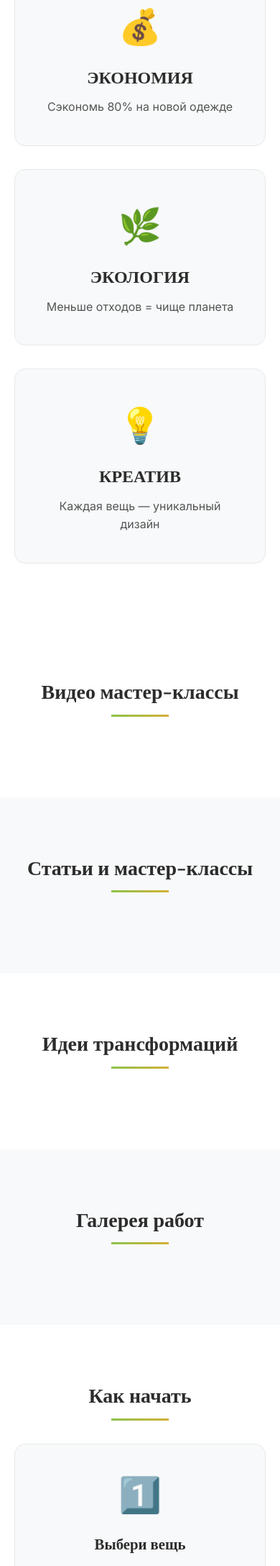
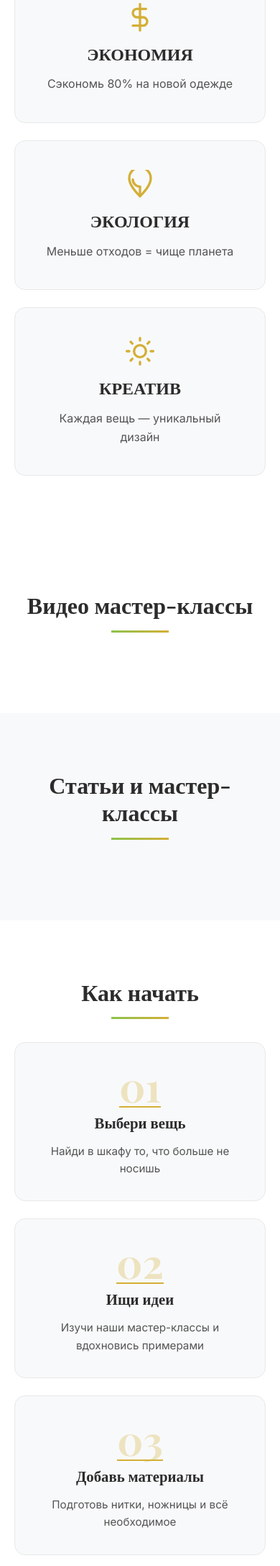
Before and after one commit to xwori/recloth-web, a Node server app: page / in a window 390 px wide. Shown: the part 1074-3250 px from the top of the page at 72% size. Run offline with Node 20, Linux system fonts and the light colour scheme; data that the repository does not hold is empty.

Commit message:
Refactor UI to be minimalist and mobile-responsive
- Removed /api/ideas and /api/gallery backend routes
- Removed Ideas and Gallery sections and navigation from index.ejs
- Replaced emojis with minimalist SVG icons in gold (#D4AF37)
- Redesigned steps section for a sophisticated look
- Added mobile responsiveness styles
- Maintained AI Chat functionality untouched

Co-authored-by: xwori <279072027+xwori@users.noreply.github.com>

```diff
--- a/public/style.css
+++ b/public/style.css
@@ -380,8 +380,10 @@ h3 {
 }
 
 .about-card-icon {
-    font-size: 3rem;
     margin-bottom: 1rem;
+    display: flex;
+    justify-content: center;
+    align-items: center;
 }
 
 .about-card-title {
@@ -806,8 +808,14 @@ h3 {
 }
 
 .howto-number {
-    font-size: 3rem;
-    margin-bottom: 1rem;
+    font-size: 3.5rem;
+    font-family: 'Playfair Display', serif;
+    color: rgba(212, 175, 55, 0.3);
+    font-weight: 700;
+    margin-bottom: 0.5rem;
+    line-height: 1;
+    display: inline-block;
+    border-bottom: 2px solid #D4AF37;
 }
 
 .howto-title {
@@ -1195,3 +1203,39 @@ h3 {
 .mt-2 { margin-top: 2rem; }
 .mb-1 { margin-bottom: 1rem; }
 .mb-2 { margin-bottom: 2rem; }
+
+
+/* Additional Mobile Responsiveness */
+@media (max-width: 768px) {
+    .about-cards {
+        display: flex;
+        flex-direction: column;
+        gap: 1.5rem;
+    }
+    .howto-steps {
+        display: flex;
+        flex-direction: column;
+        gap: 1.5rem;
+    }
+    .container {
+        padding-left: 1rem;
+        padding-right: 1rem;
+        width: 100%;
+        overflow-x: hidden;
+    }
+    body {
+        overflow-x: hidden;
+    }
+    .hero-title {
+        font-size: 2.5rem;
+    }
+    .hero-subtitle {
+        font-size: 1.2rem;
+    }
+    .section-title {
+        font-size: 2rem;
+    }
+    .about-card, .howto-step {
+        width: 100%;
+    }
+}
--- a/server.js
+++ b/server.js
@@ -99,68 +99,7 @@ app.get('/api/articles/:slug', async (req, res) => {
     }
 });
 
-// Получить все идеи трансформаций
-app.get('/api/ideas', async (req, res) => {
-    try {
-        const ideasResult = await pool.query(`
-            SELECT * FROM ideas
-            WHERE is_active = true
-            ORDER BY created_at DESC
-        `);
 
-        const ideas = [];
-        for (const idea of ideasResult.rows) {
-            // Получаем материалы для идеи
-            const materialsResult = await pool.query(`
-                SELECT m.name, im.quantity
-                FROM idea_materials im
-                JOIN materials m ON im.material_id = m.id
-                WHERE im.idea_id = $1
-            `, [idea.id]);
-
-            // Получаем шаги для идеи
-            const stepsResult = await pool.query(`
-                SELECT step_number, description, image_url
-                FROM idea_steps
-                WHERE idea_id = $1
-                ORDER BY step_number
-            `, [idea.id]);
-
-            ideas.push({
-                ...idea,
-                materials: materialsResult.rows,
-                steps: stepsResult.rows
-            });
-        }
-
-        res.json(ideas);
-    } catch (err) {
-        console.error('Ошибка загрузки идей:', err);
-        res.status(500).json({ error: 'Ошибка сервера' });
-    }
-});
-
-// Получить галерею работ
-app.get('/api/gallery', async (req, res) => {
-    try {
-        const result = await pool.query(`
-            SELECT gw.id, gw.title, gw.description, gw.image_url,
-                   gw.likes_count, gw.created_at,
-                   u.name as author_name, u.instagram, u.telegram,
-                   c.name as category_name, c.slug as category_slug
-            FROM gallery_works gw
-            LEFT JOIN users u ON gw.user_id = u.id
-            LEFT JOIN categories c ON gw.category_id = c.id
-            WHERE gw.is_approved = true
-            ORDER BY gw.created_at DESC
-            LIMIT 50
-        `);
-        res.json(result.rows);
-    } catch (err) {
-        console.error('Ошибка загрузки галереи:', err);
-        res.status(500).json({ error: 'Ошибка сервера' });
-    }
-});
 
 // Получить категории
 app.get('/api/categories', async (req, res) => {
@@ -202,61 +141,7 @@ app.get('/article', (req, res) => {
     res.render('article'); // Это заставит сервер искать файл views/article.ejs
 });
 
-// Отправить работу в галерею (с загрузкой фото)
-app.post('/api/gallery', upload.single('photo'), async (req, res) => {
-    try {
-        const { name, email, description } = req.body;
-        const imageUrl = req.file ? `/uploads/${req.file.filename}` : null;
 
-        if (!imageUrl) {
-            return res.status(400).json({ error: 'Фото обязательно' });
-        }
-
-        // Находим или создаём пользователя
-        let userResult = await pool.query(
-            'SELECT id FROM users WHERE email = $1',
-            [email]
-        );
-
-        let userId;
-        if (userResult.rows.length === 0) {
-            const newUser = await pool.query(
-                'INSERT INTO users (name, email, is_active) VALUES ($1, $2, true) RETURNING id',
-                [name, email]
-            );
-            userId = newUser.rows[0].id;
-        } else {
-            userId = userResult.rows[0].id;
-        }
-
-        // Добавляем работу в галерею (is_approved = false, нужна модерация)
-        await pool.query(
-            `INSERT INTO gallery_works (user_id, title, description, image_url, is_approved, created_at)
-             VALUES ($1, $2, $3, $4, $5, NOW())`,
-            [userId, name, description, imageUrl, false]
-        );
-
-        res.json({ success: true, message: 'Работа отправлена на модерацию' });
-    } catch (err) {
-        console.error('Ошибка отправки работы:', err);
-        res.status(500).json({ error: 'Ошибка сервера' });
-    }
-});
-
-// Лайк для работы в галерее
-app.post('/api/gallery/:id/like', async (req, res) => {
-    try {
-        const { id } = req.params;
-        await pool.query(
-            'UPDATE gallery_works SET likes_count = likes_count + 1 WHERE id = $1',
-            [id]
-        );
-        res.json({ success: true });
-    } catch (err) {
-        console.error('Ошибка лайка:', err);
-        res.status(500).json({ error: 'Ошибка сервера' });
-    }
-});
 
 // Если кто-то все же перейдет по старой ссылке index.html,
 // сервер просто перенаправит его на главную
--- a/views/index.ejs
+++ b/views/index.ejs
@@ -26,10 +26,8 @@
                         <a href="#about" class="nav-link">О проекте</a>
                         <a href="#articles" class="nav-link">Статьи</a>
                         <a href="#video-lessons" class="nav-link">Видео</a>
-                        <a href="#ideas" class="nav-link">Идеи</a>
-			<a href="/ai-advisor" class="nav-link" style="color: #D4AF37; font-weight: bold;">AI-Советник</a>
+                        <a href="/ai-advisor" class="nav-link" style="color: #D4AF37; font-weight: bold;">AI-Советник</a>
                         <a href="/quizzes" class="nav-link">Опросы</a>
-                        <a href="#gallery" class="nav-link">Галерея</a>
                         <a href="#contacts" class="nav-link">Контакты</a>
                     </div>
                 </nav>
@@ -47,7 +45,6 @@
                 <h1 class="hero-title">Recloth: Дыши новой жизнью в старую одежду!</h1>
                 <h2 class="hero-subtitle">Обнови, добавь, создай уникальное. Эко-мода своими руками.</h2>
                 <div class="hero-buttons">
-                    <a href="#ideas" class="btn btn-primary">Смотреть идеи</a>
                     <a href="#video-lessons" class="btn btn-secondary">Смотреть видео</a>
                 </div>
             </div>
@@ -64,17 +61,23 @@
                 </p>
                 <div class="about-cards">
                     <div class="about-card fade-in">
-                        <div class="about-card-icon">💰</div>
+                        <div class="about-card-icon">
+                            <svg xmlns="http://www.w3.org/2000/svg" width="40" height="40" viewBox="0 0 24 24" fill="none" stroke="#D4AF37" stroke-width="2" stroke-linecap="round" stroke-linejoin="round"><line x1="12" y1="1" x2="12" y2="23"></line><path d="M17 5H9.5a3.5 3.5 0 0 0 0 7h5a3.5 3.5 0 0 1 0 7H6"></path></svg>
+                        </div>
                         <h3 class="about-card-title">ЭКОНОМИЯ</h3>
                         <p class="about-card-text">Сэкономь 80% на новой одежде</p>
                     </div>
                     <div class="about-card fade-in">
-                        <div class="about-card-icon">🌿</div>
+                        <div class="about-card-icon">
+                            <svg xmlns="http://www.w3.org/2000/svg" width="40" height="40" viewBox="0 0 24 24" fill="none" stroke="#D4AF37" stroke-width="2" stroke-linecap="round" stroke-linejoin="round"><path d="M12 22c4.97-4.97 9-10.26 9-15a9 9 0 0 0-18 0c0 4.74 4.03 10.03 9 15z"></path><path d="M12 22v-8"></path><path d="M12 14C8.69 14 6 11.31 6 8"></path></svg>
+                        </div>
                         <h3 class="about-card-title">ЭКОЛОГИЯ</h3>
                         <p class="about-card-text">Меньше отходов = чище планета</p>
                     </div>
                     <div class="about-card fade-in">
-                        <div class="about-card-icon">💡</div>
+                        <div class="about-card-icon">
+                            <svg xmlns="http://www.w3.org/2000/svg" width="40" height="40" viewBox="0 0 24 24" fill="none" stroke="#D4AF37" stroke-width="2" stroke-linecap="round" stroke-linejoin="round"><circle cx="12" cy="12" r="5"></circle><line x1="12" y1="1" x2="12" y2="3"></line><line x1="12" y1="21" x2="12" y2="23"></line><line x1="4.22" y1="4.22" x2="5.64" y2="5.64"></line><line x1="18.36" y1="18.36" x2="19.78" y2="19.78"></line><line x1="1" y1="12" x2="3" y2="12"></line><line x1="21" y1="12" x2="23" y2="12"></line><line x1="4.22" y1="19.78" x2="5.64" y2="18.36"></line><line x1="18.36" y1="5.64" x2="19.78" y2="4.22"></line></svg>
+                        </div>
                         <h3 class="about-card-title">КРЕАТИВ</h3>
                         <p class="about-card-text">Каждая вещь — уникальный дизайн</p>
                     </div>
@@ -97,70 +100,31 @@
         </div>
     </section>
 
-    <section class="ideas" id="ideas">
-        <div class="container">
-            <h2 class="section-title">Идеи трансформаций</h2>
-            <div class="ideas-grid" id="ideasGrid"></div>
-        </div>
-    </section>
-
-    <section class="gallery" id="gallery">
-        <div class="container">
-            <h2 class="section-title">Галерея работ</h2>
-            <div class="gallery-grid" id="galleryGrid"></div>
-        </div>
-    </section>
-
     <section class="howto" id="howto">
         <div class="container">
             <h2 class="section-title">Как начать</h2>
             <div class="howto-steps">
                 <div class="howto-step fade-in">
-                    <div class="howto-number">1️⃣</div>
+                    <div class="howto-number">01</div>
                     <h3 class="howto-title">Выбери вещь</h3>
                     <p class="howto-text">Найди в шкафу то, что больше не носишь</p>
                 </div>
                 <div class="howto-step fade-in">
-                    <div class="howto-number">2️⃣</div>
+                    <div class="howto-number">02</div>
                     <h3 class="howto-title">Ищи идеи</h3>
                     <p class="howto-text">Изучи наши мастер-классы и вдохновись примерами</p>
                 </div>
                 <div class="howto-step fade-in">
-                    <div class="howto-number">3️⃣</div>
+                    <div class="howto-number">03</div>
                     <h3 class="howto-title">Добавь материалы</h3>
                     <p class="howto-text">Подготовь нитки, ножницы и всё необходимое</p>
                 </div>
                 <div class="howto-step fade-in">
-                    <div class="howto-number">4️⃣</div>
+                    <div class="howto-number">04</div>
                     <h3 class="howto-title">Поделись #recloth</h3>
                     <p class="howto-text">Покажи результат в нашей галерее</p>
                 </div>
             </div>
-        </div>
-    </section>
-
-    <section class="form-section" id="form">
-        <div class="container">
-            <h2 class="section-title">Хочешь в галерею? Покажи результат!</h2>
-            <form class="contact-form" id="contactForm" action="/api/gallery" method="POST" enctype="multipart/form-data">
-                <div class="form-group">
-                    <label for="name">Имя</label>
-                    <input type="text" id="name" name="name" required>
-                </div>
-                <div class="form-group">
-                    <label for="email">Email</label>
-                    <input type="email" id="email" name="email" required>
-                </div>
-                <div class="form-group">
-                    <label for="photo">Фото работы</label>
-                    <input type="file" id="photo" name="photo" accept="image/*" required>
-                </div>
-                <div class="form-group">
-                    <label for="description">Описание</label>
-                    <textarea id="description" name="description" rows="5" required></textarea>
-                </div>
-                <button type="submit" class="btn btn-primary">Отправить</button>
-            </form>
         </div>
     </section>
 
@@ -207,15 +171,6 @@
             </div>
         </div>
     </footer>
-
-    <div class="modal" id="galleryModal">
-        <div class="modal-content">
-            <span class="modal-close" id="modalClose">&times;</span>
-            <img src="" alt="" id="modalImage">
-            <a href="#articles" class="modal-link">Подробнее в статье</a>
-        </div>
-    </div>
-
     <script src="/script.js"></script>
 
     <script>
@@ -263,76 +218,11 @@
                     }
                 });
 
-                const galleryResponse = await fetch('/api/gallery');
-                const galleryItems = await galleryResponse.json();
-                const galleryGrid = document.getElementById('galleryGrid');
-
-                if (galleryGrid) {
-                    galleryGrid.innerHTML = '';
-                    galleryItems.forEach(item => {
-                        const div = document.createElement('div');
-                        div.className = 'gallery-item fade-in visible';
-                        div.innerHTML = `
-                            <img src="${item.image_url}" alt="${item.title}" onclick="openModal(this.src)">
-                            <div class="gallery-overlay">
-                                <a href="#articles" class="gallery-link">Подробнее →</a>
-                            </div>
-                        `;
-                        galleryGrid.appendChild(div);
-                    });
-                }
-
-                const ideasResponse = await fetch('/api/ideas');
-                const ideas = await ideasResponse.json();
-                const ideasGrid = document.getElementById('ideasGrid');
-
-                if (ideasGrid) {
-                    ideasGrid.innerHTML = '';
-                    ideas.forEach(idea => {
-                        const div = document.createElement('div');
-                        div.className = 'idea-card fade-in visible';
-                        div.innerHTML = `
-                            <div class="idea-images">
-                                <div class="idea-before">
-                                    <img src="${idea.image_before || ''}" alt="До">
-                                    <span class="idea-label">ДО</span>
-                                </div>
-                                <div class="idea-arrow">→</div>
-                                <div class="idea-after">
-                                    <img src="${idea.image_after || ''}" alt="После">
-                                    <span class="idea-label">ПОСЛЕ</span>
-                                </div>
-                            </div>
-                            <div class="idea-content">
-                                <h3 class="idea-title">${idea.title}</h3>
-                                <p class="idea-materials">Материалы: ${idea.materials.map(m => m.name).join(', ')}</p>
-                                <a href="#articles" class="idea-link">Подробнее в статье</a>
-                            </div>
-                        `;
-                        ideasGrid.appendChild(div);
-                    });
-                }
-
             } catch (err) {
                 console.error('Ошибка загрузки данных:', err);
             }
         }
 
-        function openModal(src) {
-            const modal = document.getElementById('galleryModal');
-            const modalImg = document.getElementById('modalImage');
-            if (modal && modalImg) {
-                modalImg.src = src;
-                modal.classList.add('active');
-                document.body.style.overflow = 'hidden';
-            }
-        }
-
-        document.getElementById('modalClose').onclick = () => {
-            document.getElementById('galleryModal').classList.remove('active');
-            document.body.style.overflow = '';
-        };
-
         document.addEventListener('DOMContentLoaded', loadContent);
     </script>
 </body>
```
